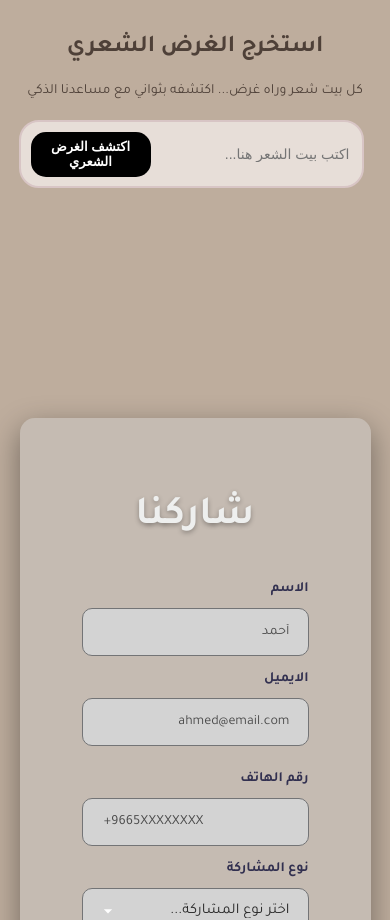
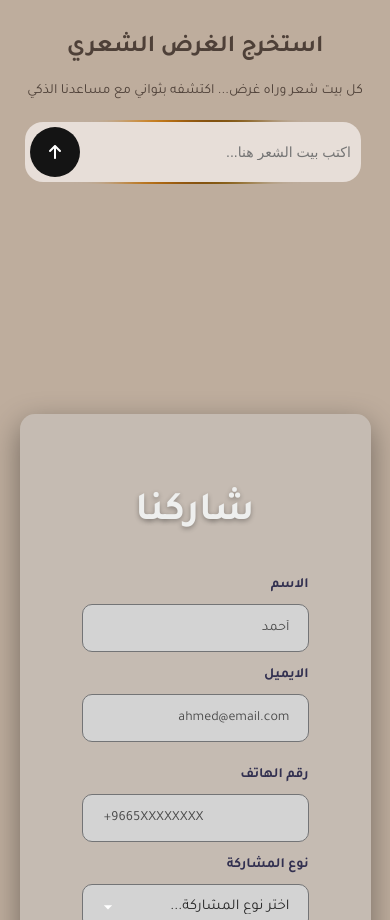
Before and after one commit to OmnyaHe/training-project, a plain HTML site: page HTML/index.html in a window 390 px wide. Shown: the part 2060-2980 px from the top of the page. Drawn offline with nearby package versions, Linux system fonts and the light colour scheme.

Commit message:
some edits

```diff
--- a/CSS/style.css
+++ b/CSS/style.css
@@ -1601,7 +1601,6 @@ img.logo {
   margin: 0;
 }
 
-
 /* style for chatbot section*/
 .try-chatbot-section {
   padding: 80px 40px;
@@ -1625,15 +1624,51 @@ img.logo {
 }
 
 .chatbot-input-box {
-  background: #e7ded8;
+  background: transparent;
   border-radius: 20px;
   display: flex;
-  border: 2px solid #d8c5c5;
+  border: none;
   width: 750px;
   height: 90px;
   padding: 2px;
-}
-
+  position: relative;
+  overflow: hidden;
+}
+
+.chatbot-input-box::before {
+  content: "";
+  position: absolute;
+  top: -50%;
+  left: -50%;
+  width: 200%;
+  height: 200%;
+  background: conic-gradient(
+    from 0deg at 50% 50%,
+    rgba(255, 149, 0, 0.9) 0%,
+    rgba(107, 54, 0, 0.9) 25%,
+    rgba(137, 98, 0, 0.9) 50%,
+    rgba(107, 54, 0, 0.9) 75%,
+    rgba(255, 149, 0, 0.9) 100%
+  );
+  animation: rotateBackground 8s linear infinite;
+  z-index: -1;
+  filter: blur(20px);
+  border-radius: 20px;
+}
+
+.chatbot-input-box::after {
+  content: "";
+  position: absolute;
+  top: 2px;
+  left: 2px;
+  width: calc(100% - 4px);
+  height: calc(100% - 4px);
+  border-radius: 18px;
+  background: #e7ded8;
+  mix-blend-mode: normal;
+  animation: backglitchChatbot 5s linear infinite;
+  z-index: -1;
+}
 
 .chatbot-input-box input {
   flex: 1;
@@ -1645,26 +1680,85 @@ img.logo {
   padding: 16px;
   outline: none;
   text-align: right;
+  z-index: 1;
+}
+
+/*keyframes for the animations*/
+@keyframes rotateBackground {
+  0% { transform: rotate(0deg); }
+  100% { transform: rotate(360deg); }
+}
+
+@keyframes backglitchChatbot {
+  0% { background-position: 0 0; }
+  100% { background-position: 100% 100%; }
+}
+
+.chatbot-input-box input:focus + button + .chatbot-input-box::before {
+  background: conic-gradient(
+    from 0deg at 50% 50%,
+    rgba(255, 255, 255, 0.8) 0%,
+    rgba(255, 255, 255, 0.8) 100%
+  );
+  transition: all 1s ease-in-out;
 }
 
 .chatbot-input-box button {
-  background: #000;
+  margin-top: 20px;
+  margin-left: 18px;
+  width: 50px;
+  height: 50px;
+  border-radius: 50%;
+  background-color: rgb(20, 20, 20);
+  border: none;
+  font-weight: 600;
+  display: flex;
+  align-items: center;
+  justify-content: center;
+  cursor: pointer;
+  transition-duration: 0.3s;
+  overflow: hidden;
+  position: relative;
+}
+
+.svgIcon {
+  width: 12px;
+  transition-duration: 0.3s;
+}
+
+.svgIcon path {
+  fill: white;
+}
+
+.chatbot-input-box button:hover {
+  width: 140px;
+  border-radius: 50px;
+  transition-duration: 0.3s;
+  background-color: rgb(0, 0, 0);
+  align-items: center;
+}
+
+.chatbot-input-box button:hover .svgIcon {
+  width: 20px;
+  transition-duration: 0.3s;
+  transform: translateY(-200%);
+}
+
+.chatbot-input-box button::before {
+  position: absolute;
+  bottom: -20px;
+  content: "اكتشف الغرض الشعري";
   color: white;
-  border: none;
-  border-radius: 15px;
-  font-size: 17px;
-  font-weight: 600;
-  cursor: pointer;
-  transition: background-color 0.3s ease;
-  width: 200px;
-  height: 60px;
-  margin-top: 15px;
-  margin-left: 18px;
-}
-
-.chatbot-input-box button:hover {
-  background-color: #333;
-}
+  font-size: 0px;
+}
+
+.chatbot-input-box button:hover::before {
+  font-size: 15px;
+  opacity: 1;
+  bottom: unset;
+  transition-duration: 0.3s;
+}
+
 
 /* new btn for media*/
 .menu-toggle-btn,
@@ -1934,11 +2028,7 @@ img.logo {
     padding: 14px;
   }
   .chatbot-input-box button {
-    width: 160px;
-    height: 55px;
-    margin-top: 12px;
-    margin-left: 15px;
-    font-size: 16px;
+    margin-top: 15px;
   }
   .footer-content {
     flex-direction: column;
@@ -2073,11 +2163,10 @@ img.logo {
     padding: 12px;
   }
   .chatbot-input-box button {
-    width: 140px;
-    height: 50px;
     margin-top: 10px;
-    margin-left: 10px;
-    font-size: 14px;
+  }
+  .chatbot-input-box button:hover::before {
+    font-size: 13px;
   }
   .footer-section {
     max-width: 300px;
@@ -2191,11 +2280,8 @@ img.logo {
     padding: 10px;
   }
   .chatbot-input-box button {
-    width: 120px;
-    height: 45px;
-    margin-top: 8px;
-    margin-left: 8px;
-    font-size: 13px;
+    margin-top: 5px;
+    margin-left: 5px;
   }
   .footer-section {
     max-width: 250px;
--- a/GIS/GIS.js
+++ b/GIS/GIS.js
@@ -179,7 +179,12 @@ async function plotAllPins(filteredPlaceIds = []) {
   .attr("fill", filteredPlaceIds.length > 0 ? "orange" : "crimson")
   .attr("stroke", "#fff")
   .attr("stroke-width", 1.5)
-  .attr("transform", d => `translate(${projection([d.lon, d.lat])})`)
+  .attr("transform", d => {
+    const jitterAmount = 0.5;
+    const jitteredLon = d.lon + (Math.random() - 0.5) * jitterAmount;
+    const jitteredLat = d.lat + (Math.random() - 0.5) * jitterAmount;
+    return `translate(${projection([jitteredLon, jitteredLat])})`;
+  })
 
   .on("mouseover", function(event, d) {
     locationTooltip
@@ -230,7 +235,7 @@ async function plotAllPins(filteredPlaceIds = []) {
       const images = imagesData?.map(img => img.رابط_الصورة) || [];
 
       if (!data || data.length === 0) {
-        openModal("تفاصيل الموقع", "<p>لا توجد بيانات.</p>");
+        showInfoModal("تفاصيل الموقع", "<p>لا توجد بيانات.</p>");
         return;
       }
 
--- a/HTML/index.html
+++ b/HTML/index.html
@@ -42,15 +42,6 @@
                 <button class="menu-toggle-btn" aria-label="تبديل قائمة التنقل" onclick="open_close_menu()">
                   <i class="bi bi-list"></i>
                 </button>
-
-                <script>
-                  const navLinks = document.getElementById("nav-links");
-
-                  function open_close_menu(){
-                      navLinks.classList.toggle("active")
-                  }
-                </script>
-
             </header>
         </section>
 
@@ -106,35 +97,6 @@
         </form>
       </section>
 
-      <script>
-        const sideFilter = document.getElementById("side-filter");
-        const filterToggleButton = document.querySelector(".filter-toggle-btn");
-
-        function open_close_filter(){
-            sideFilter.classList.toggle("active");
-            if (sideFilter.classList.contains("active")) {
-                document.body.style.overflow = 'hidden';
-            } else {
-                document.body.style.overflow = '';
-            }
-        }
-
-        function handleFilterSubmit(event) {
-            event.preventDefault();
-            const poet = document.getElementById("poet").value;
-            sideFilter.classList.remove("active");
-            document.body.style.overflow = '';
-        }
-        document.addEventListener('click', function(event) {
-            if (sideFilter.classList.contains("active")) {
-                if (!sideFilter.contains(event.target) && !filterToggleButton.contains(event.target)) {
-                    open_close_filter();
-                }
-            }
-        });
-
-      </script>
-
       <div id="map"></div>
     </section>
 
@@ -152,7 +114,13 @@
 
       <div class="chatbot-input-box">
         <input type="text" placeholder="اكتب بيت الشعر هنا..." />
-        <button>اكتشف الغرض الشعري</button>
+        <button>
+          <svg class="svgIcon" viewBox="0 0 384 512">
+            <path
+              d="M214.6 41.4c-12.5-12.5-32.8-12.5-45.3 0l-160 160c-12.5 12.5-12.5 32.8 0 45.3s32.8 12.5 45.3 0L160 141.2V448c0 17.7 14.3 32 32 32s32-14.3 32-32V141.2L329.4 246.6c12.5 12.5 32.8 12.5 45.3 0s12.5-32.8 0-45.3l-160-160z"
+            ></path>
+          </svg>
+        </button>
       </div>
     </section>
 
--- a/JS/script.js
+++ b/JS/script.js
@@ -209,3 +209,36 @@ filterSidebar.classList.toggle('hidden', isShareVisible || toggleShowOnScroll(ai
 
 window.addEventListener('load', handleScroll);
 window.addEventListener('scroll', handleScroll);
+
+// menu btn
+const navLinks = document.getElementById("nav-links");
+function open_close_menu(){
+    navLinks.classList.toggle("active")
+}
+
+// filter btn
+const sideFilter = document.getElementById("side-filter");
+const filterToggleButton = document.querySelector(".filter-toggle-btn");
+
+function open_close_filter(){
+    sideFilter.classList.toggle("active");
+    if (sideFilter.classList.contains("active")) {
+        document.body.style.overflow = 'hidden';
+    } else {
+        document.body.style.overflow = '';
+    }
+}
+
+function handleFilterSubmit(event) {
+    event.preventDefault();
+    const poet = document.getElementById("poet").value;
+    sideFilter.classList.remove("active");
+    document.body.style.overflow = '';
+}
+document.addEventListener('click', function(event) {
+    if (sideFilter.classList.contains("active")) {
+        if (!sideFilter.contains(event.target) && !filterToggleButton.contains(event.target)) {
+            open_close_filter();
+        }
+    }
+});
```
